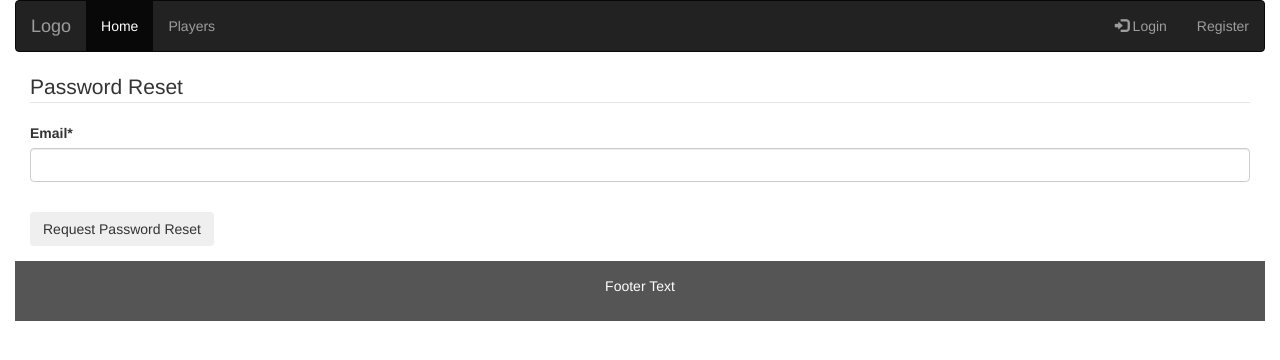
After one commit to driesdeja/ladder, a Django app: page /password-reset/ in a window 1280 px wide. The commit adds this page. Shown: the top 360 px of the page. Run offline with Django 3.2, Linux system fonts and the light colour scheme; some libraries are stand-ins or nearby versions.

Commit message:
Added forgot password functionality.

```diff
--- a/ladder/urls.py
+++ b/ladder/urls.py
@@ -18,13 +18,23 @@ from django.urls import path, include
 from django.contrib.auth import views as auth_views
 from users import views as user_views
 
-
 urlpatterns = [
     path('site-admin/', admin.site.urls),
     path('players/', include('players.urls')),
     path('register/', user_views.register, name='register'),
     path('login/', auth_views.LoginView.as_view(template_name='users/login.html'), name='login'),
     path('logout/', auth_views.LogoutView.as_view(template_name='users/logout.html'), name='logout'),
+    path('password-reset/', auth_views.PasswordResetView.as_view(template_name='users/password_reset.html'),
+         name='password_reset'),
+    path('password-reset/done/',
+         auth_views.PasswordResetDoneView.as_view(template_name='users/password_reset_done.html'),
+         name='password_reset_done'),
+    path('password-reset-confirm/<uidb64>/<token>/',
+         auth_views.PasswordResetConfirmView.as_view(template_name='users/password_reset_confirm.html'),
+         name='password_reset_confirm'),
+    path('password-reset-complete/',
+         auth_views.PasswordResetCompleteView.as_view(template_name='users/password_reset_complete.html'),
+         name='password_reset_complete'),
     path('profile', user_views.profile, name='profile'),
     path('', include('round.urls')),
 ]
--- a/users/templates/users/login.html
+++ b/users/templates/users/login.html
@@ -10,6 +10,9 @@
             </fieldset>
             <div class="form-group">
                 <button class="btn btn-outline-info" type="submit">Sign In</button>
+                <small class="text-muted ml-2">
+                    <a href="{% url 'password_reset' %}">Forgot Password?</a>
+                </small>
             </div>
         </form>
         <div class="border-top pt-3">
--- /dev/null
+++ b/users/templates/users/password_reset.html
@@ -0,0 +1,16 @@
+{% extends "players/base.html" %}
+{% load crispy_forms_tags %}
+{% block content %}
+    <div class="content-section">
+        <form method="POST">
+            {% csrf_token %}
+            <fieldset class="form-group">
+                <legend class="border-bottom mb-4">Password Reset</legend>
+                {{ form|crispy }}
+            </fieldset>
+            <div class="form-group">
+                <button class="btn btn-outline-info" type="submit">Request Password Reset</button>
+            </div>
+        </form>
+    </div>
+{% endblock content %}
```
Also changed, not shown: ladder/settings.py (+7 -0 lines), users/templates/users/password_reset_complete.html (added, +8 -0 lines), users/templates/users/password_reset_confirm.html (added, +16 -0 lines), users/templates/users/password_reset_done.html (added, +7 -0 lines).
